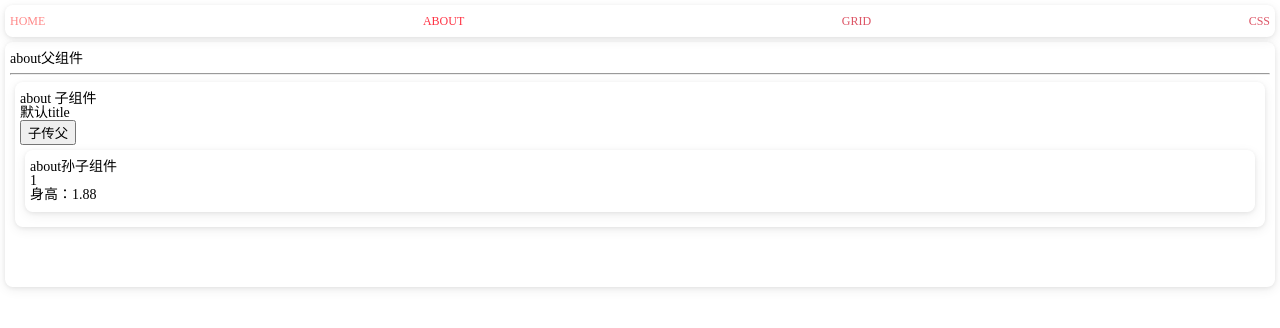
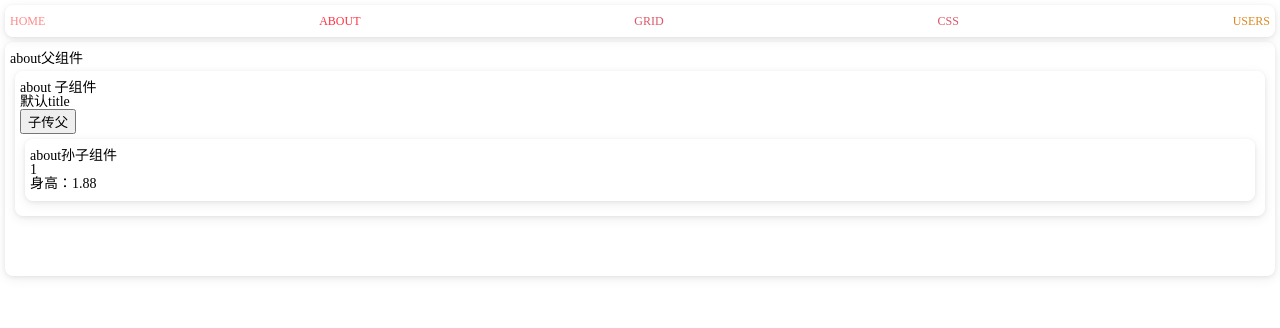
Before and after one commit to easyhoo242/react-demo, a React (Vite) app: page /about in a window 1280 px wide. Shown: the top 328 px of the page. Built offline with nearby package versions, Linux system fonts and the light colour scheme.

Commit message:
feat: 更新路由

```diff
--- /dev/null
+++ b/src/components/HomeSon.tsx
@@ -0,0 +1,7 @@
+export default function HomeSon() {
+  return (
+    <>
+      <div>HomeSon</div>
+    </>
+  )
+}
--- a/src/pages/App.tsx
+++ b/src/pages/App.tsx
@@ -3,6 +3,7 @@ import About from '~/pages/About'
 import Home from '~/pages/Home'
 import Grid from '~/pages/Grid'
 import Css from '~/pages/Css'
+import User from '~/pages/Users/_id'
 
 export default function App() {
   return (
@@ -23,6 +24,10 @@ export default function App() {
         <Link className='color-[#d56]' to='/css'>
           Css
         </Link>
+
+        <Link className='color-[#d82]' to='/users'>
+          Users
+        </Link>
       </header>
 
       <div className='cw-base-shadow'>
@@ -31,6 +36,10 @@ export default function App() {
           <Route path='/about' element={<About />} />
           <Route path='/grid' element={<Grid />} />
           <Route path='/css' element={<Css />} />
+
+          <Route path='/users'>
+            <Route path=':id' element={<User />} />
+          </Route>
         </Routes>
       </div>
     </div>
--- a/src/pages/Home/index.tsx
+++ b/src/pages/Home/index.tsx
@@ -1,11 +1,16 @@
+import { Outlet } from 'react-router-dom'
+
 export default function Father() {
   function handleOnclick(res: string) {
     console.log(res)
   }
   return (
     <>
-      <div></div>
       <Son title='9999' handleOnclick={handleOnclick} />
+
+      <div className='cw-base-shadow'>
+        <Outlet />
+      </div>
     </>
   )
 }
--- /dev/null
+++ b/src/pages/Users/_id.tsx
@@ -0,0 +1,12 @@
+import { useParams } from 'react-router-dom'
+
+export default function AboutId() {
+  const params = useParams()
+
+  console.log(params, 'user')
+  return (
+    <div className='cw-base-shadow'>
+      <p>{params.id}</p>
+    </div>
+  )
+}
--- a/src/pages/about/index.tsx
+++ b/src/pages/about/index.tsx
@@ -23,7 +23,7 @@ function AboutSon(props: ISon) {
   )
 }
 
-function AboutGrandSon() {
+export function AboutGrandSon() {
   const height = useContext(AboutContext)
 
   return (
@@ -42,8 +42,6 @@ export default function About() {
       <main>
         <p>about父组件</p>
 
-        <hr />
-
         <Provider value='1.88'>
           <AboutSon title={title} emitName={changeName} />
         </Provider>
```
